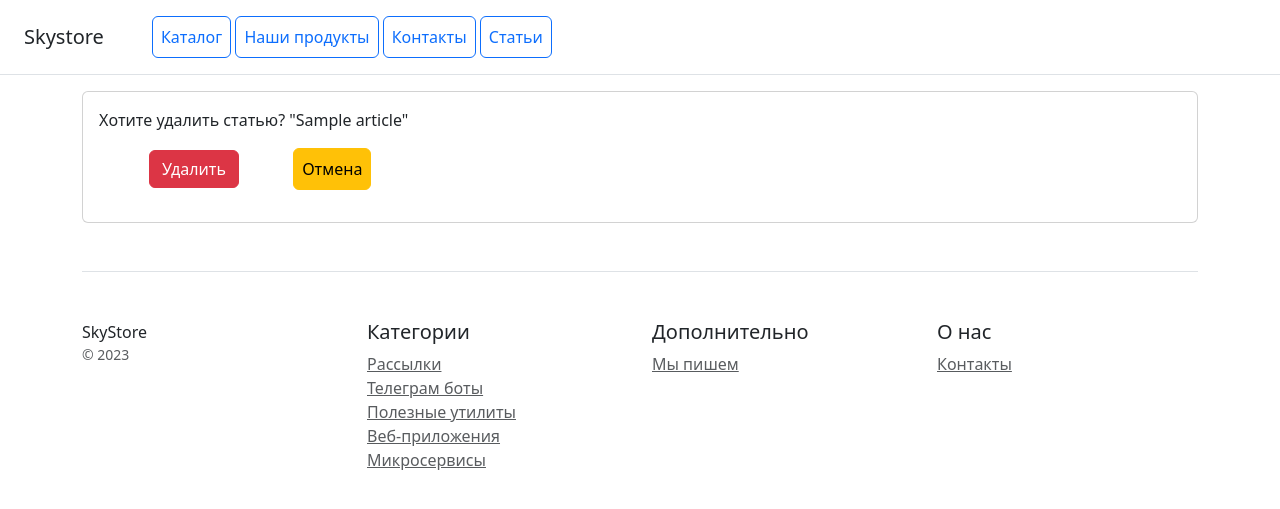
After one commit to DmitryVorotnikov/Skystore, a Django app: a page that uses catalog/templates/catalog/article_confirm_delete.html in a window 1280 px wide. The commit adds this page. Shown: the top 509 px of the page. Run offline with Django 4.2, Linux system fonts and the light colour scheme; tables that the repository leaves empty hold one stand-in row (values such as "Sample post"); parts of the project's set-up code (start-up, migrations or seed data) failed here and were passed over; some libraries are stand-ins or nearby versions.

Commit message:
Add article/delete/

```diff
--- /dev/null
+++ b/catalog/templates/catalog/article_confirm_delete.html
@@ -0,0 +1,20 @@
+{% extends 'catalog/base.html' %}
+{% load my_tags %}
+
+{% block content %}
+<div class="container">
+    <div class="card">
+        <div class="card-body">
+            <form method="post">
+                {% csrf_token %}
+                {{ form.as_p }}
+                <p class="card-text">
+                    Хотите удалить статью? "{{ object.title }}"</p>
+                <button type="submit" class="btn btn-danger mb-3" style="margin-left: 50px;">
+                    Удалить
+                </button>
+                <a class="p-2 btn btn-warning mb-3" href="{% url 'catalog:articles' %}" style="margin-left: 50px;">Отмена</a>
+            </form>
+        </div>
+    </div>
+{% endblock %}
--- a/catalog/templates/catalog/article_detail.html
+++ b/catalog/templates/catalog/article_detail.html
@@ -11,4 +11,7 @@
             <p class="card-text">{{ object.content }}</p>
         </div>
     </div>
+    <div class="pricing-header px-3 py-3 pt-md-5 pb-md-4 mx-auto text-left">
+        <a class="btn btn-lg btn-danger" style="margin-left: 900px;" href="{% url 'catalog:article_delete' object.slug %}">Удалить статью</a>
+    </div>
 {% endblock %}
--- a/catalog/urls.py
+++ b/catalog/urls.py
@@ -1,7 +1,7 @@
 from django.urls import path
 from catalog.apps import CatalogConfig
 from catalog.views import CategoryListView, ContactsTemplateView, ProductListView, ProductDetailView, ArticleListView, \
-    ArticleCreateView, ArticleUpdateView, ArticleDetailView
+    ArticleCreateView, ArticleUpdateView, ArticleDetailView, ArticleDeleteView
 
 app_name = CatalogConfig.name
 
@@ -15,4 +15,5 @@ urlpatterns = [
     path('create/', ArticleCreateView.as_view(), name='create'),
     path('edit/', ArticleUpdateView.as_view(), name='edit'),
     path('articles/<slug:slug>/', ArticleDetailView.as_view(), name='article'),
+    path('articles/delete/<slug:slug>/', ArticleDeleteView.as_view(), name='article_delete'),
 ]
--- a/catalog/views.py
+++ b/catalog/views.py
@@ -1,6 +1,6 @@
 from django.shortcuts import render
 from django.urls import reverse_lazy
-from django.views.generic import ListView, TemplateView, DetailView, CreateView, UpdateView
+from django.views.generic import ListView, TemplateView, DetailView, CreateView, UpdateView, DeleteView
 from pytils.translit import slugify
 
 from catalog.models import Category, Product, Article
@@ -70,3 +70,8 @@ class ArticleUpdateView(UpdateView):
 
 class ArticleDetailView(DetailView):
     model = Article
+
+
+class ArticleDeleteView(DeleteView):
+    model = Article
+    success_url = reverse_lazy('catalog:articles')
```
